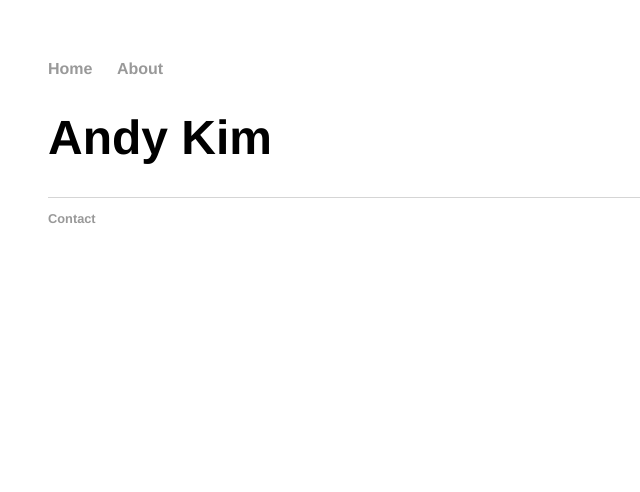
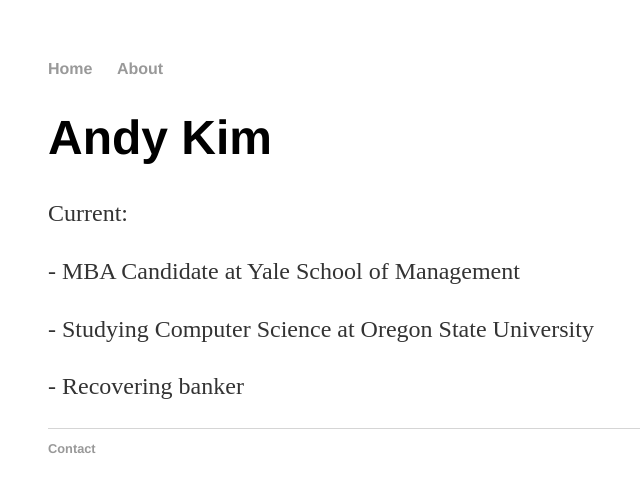
Before and after one commit to andykimmay/andykimmay.github.io, a Jekyll site: the page built from index.html, in a window 1280 px wide. Shown: the top 492 px of the page, without its empty margins (144-784 px from the left). Built offline with Jekyll 4.4.1, drawn with Linux system fonts in a browser that asks for light colours.

Commit message:
Update index.html

```diff
--- a/index.html
+++ b/index.html
@@ -4,4 +4,8 @@ title: Andy Kim
 ---
 <div class="blurb">
 	<h1>Andy Kim</h1>
+	<p>Current: </p>
+	<p>  - MBA Candidate at Yale School of Management</p>
+	<p>  - Studying Computer Science at Oregon State University</p>
+	<p>  - Recovering banker</p>
 </div><!-- /.blurb -->
```
